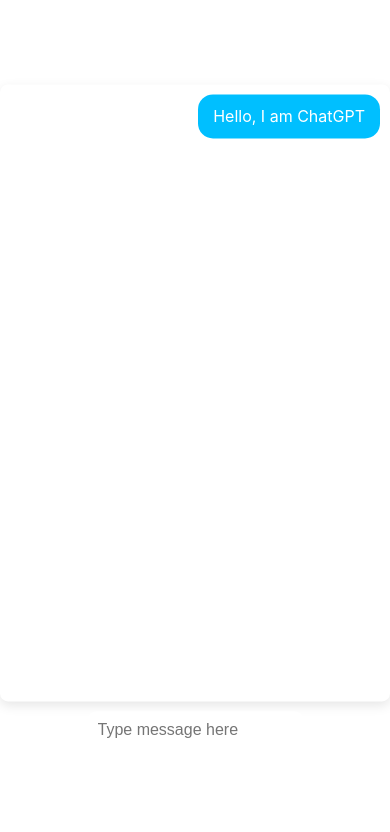
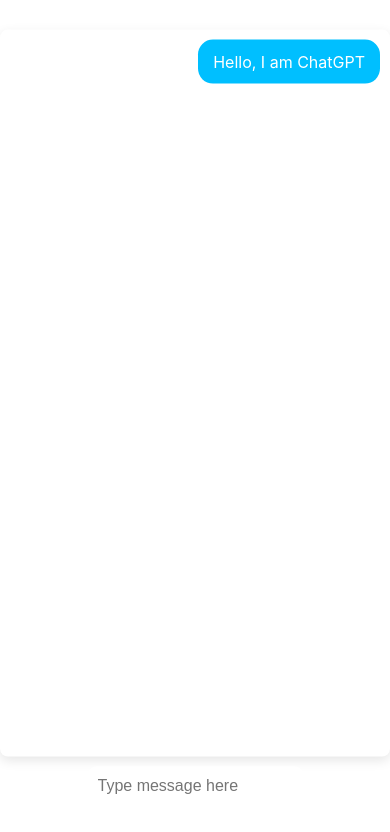
Before and after one commit to markprodehl/Chat-AI, a React (Vite) app: page / in a window 390 px wide. Shown: the top 832 px of the page. Built offline with nearby package versions, Linux system fonts and the light colour scheme; no server answers.

Commit message:
This should be the last scrolling test

```diff
--- a/src/styles.css
+++ b/src/styles.css
@@ -90,7 +90,7 @@
         top: 50%;
         left: 50%;
         transform: translate(-50%, -50%);
-        height: 80%;
+        height: 93%;
         display: flex;
         flex-direction: column;
         justify-content: center;
```
